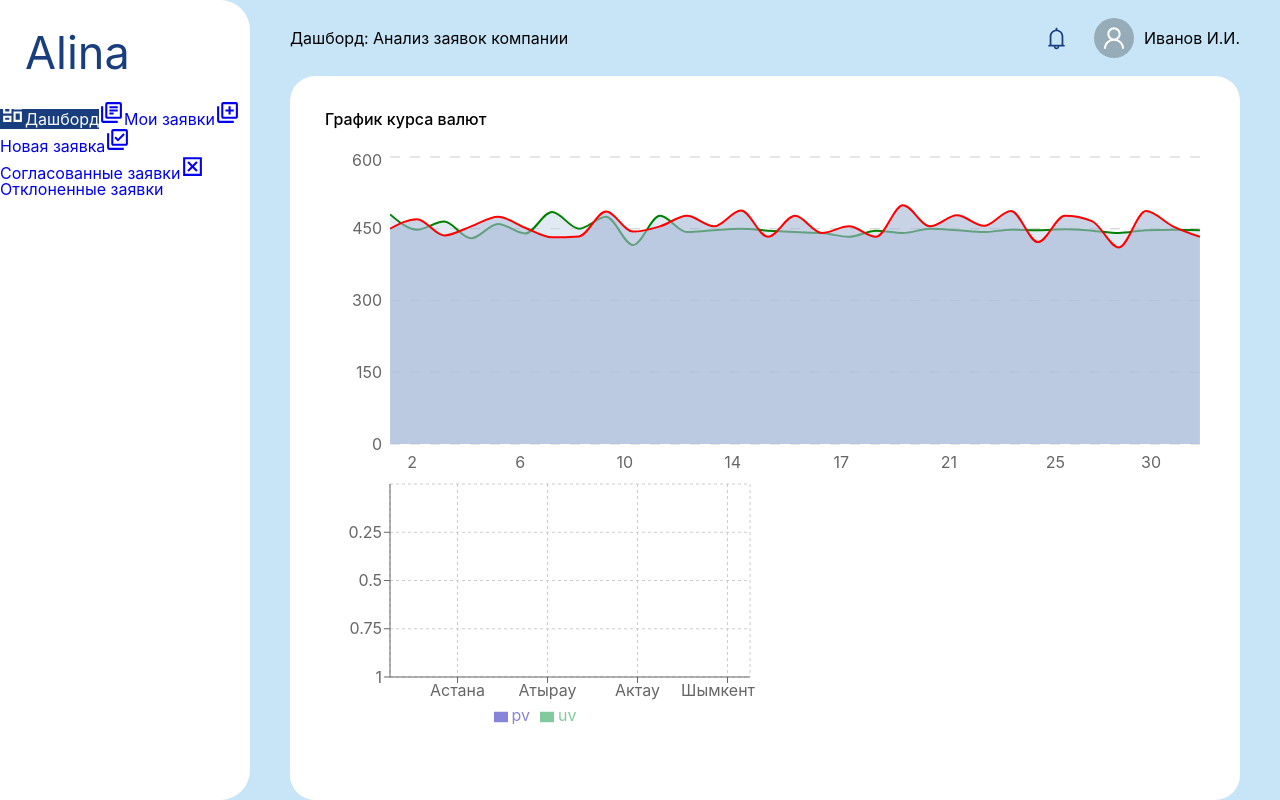
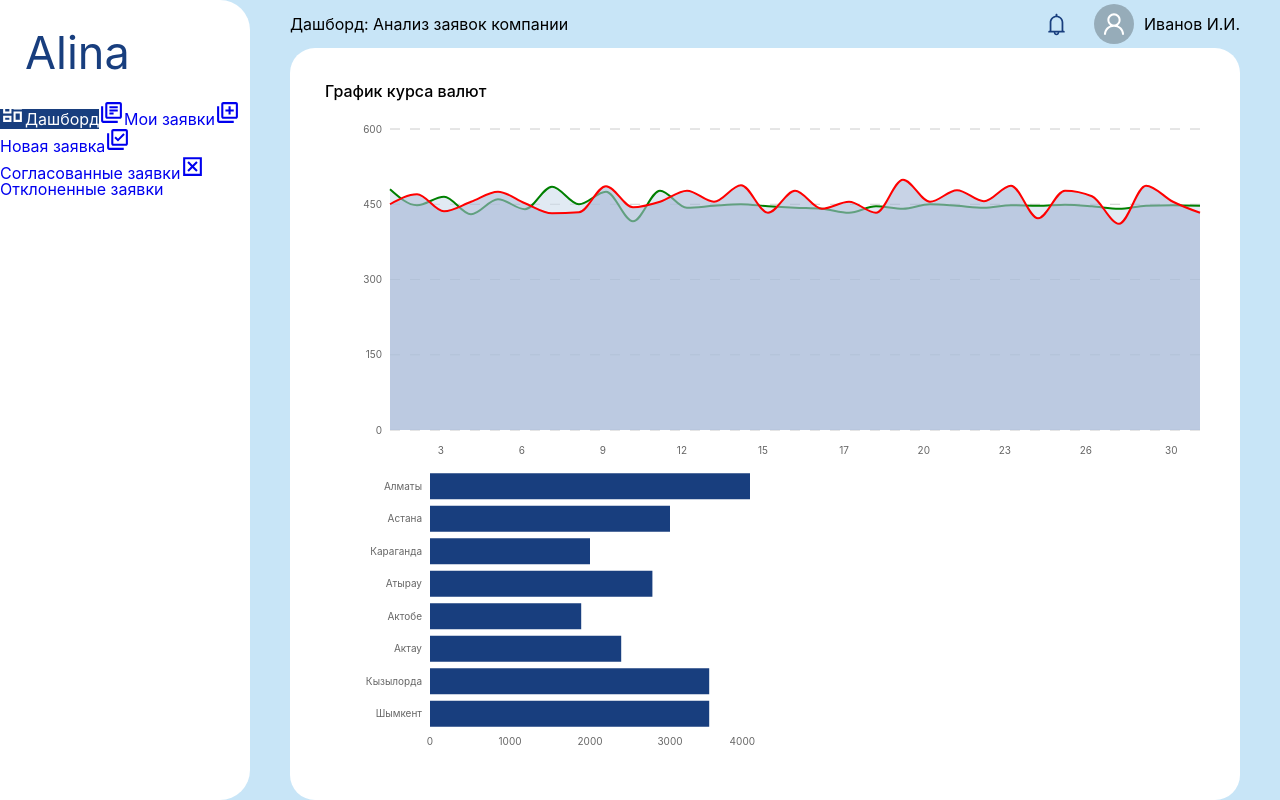
Before and after one commit to ZetBaur/alina, a React (Vite) app: page / in a window 1280 px wide. Built offline with nearby package versions, Linux system fonts and the light colour scheme.

Commit message:
bar chart setup

```diff
--- a/src/components/CurrencyChart.tsx
+++ b/src/components/CurrencyChart.tsx
@@ -33,7 +33,12 @@ function Chart() {
       <div className={styles.title}>График курса валют</div>
 
       <ResponsiveContainer width='100%' height='50%'>
-        <AreaChart width={500} height={400} data={currencyData}>
+        <AreaChart
+          width={500}
+          height={400}
+          data={currencyData}
+          style={{ fontSize: '10px' }}
+        >
           <CartesianGrid strokeDasharray='10' vertical={false} />
 
           <XAxis
@@ -41,6 +46,7 @@ function Chart() {
             axisLine={false}
             tickLine={false}
             tick={<CustomizedAxisTick />}
+            style={{ fontSize: '10px' }}
           />
 
           <YAxis axisLine={false} tickLine={false} />
--- a/src/components/SalesChart.tsx
+++ b/src/components/SalesChart.tsx
@@ -14,14 +14,24 @@ import { salesData } from '../data/chart.data';
 
 function SalesChart() {
   return (
-    <BarChart width={430} height={250} data={salesData} layout='vertical'>
-      <CartesianGrid strokeDasharray='3 3' />
-      <XAxis dataKey='name' />
-      <YAxis />
-      <Tooltip />
-      <Legend />
-      <Bar dataKey='pv' fill='#8884d8' />
-      <Bar dataKey='uv' fill='#82ca9d' />
+    <BarChart
+      width={430}
+      height={300}
+      data={salesData}
+      layout='vertical'
+      style={{ fontSize: '10px' }}
+    >
+      <XAxis axisLine={false} tickLine={false} dataKey='uv' type='number' />
+
+      <YAxis
+        dataKey='name'
+        type='category'
+        width={100}
+        axisLine={false}
+        tickLine={false}
+      />
+
+      <Bar dataKey='uv' fill='#183E7E' />
     </BarChart>
   );
 }
--- a/src/data/chart.data.ts
+++ b/src/data/chart.data.ts
@@ -160,50 +160,34 @@ export const salesData = [
   {
     name: 'Алматы',
     uv: 4000,
-    pv: 2400,
-    amt: 2400,
   },
   {
     name: 'Астана',
     uv: 3000,
-    pv: 1398,
-    amt: 2210,
   },
   {
     name: 'Караганда',
     uv: 2000,
-    pv: 9800,
-    amt: 2290,
   },
   {
     name: 'Атырау',
     uv: 2780,
-    pv: 3908,
-    amt: 2000,
   },
   {
     name: 'Актобе',
     uv: 1890,
-    pv: 4800,
-    amt: 2181,
   },
   {
     name: 'Актау',
     uv: 2390,
-    pv: 3800,
-    amt: 2500,
   },
   {
     name: 'Кызылорда',
     uv: 3490,
-    pv: 4300,
-    amt: 2100,
   },
 
   {
     name: 'Шымкент',
     uv: 3490,
-    pv: 4300,
-    amt: 2100,
   },
 ];
```
